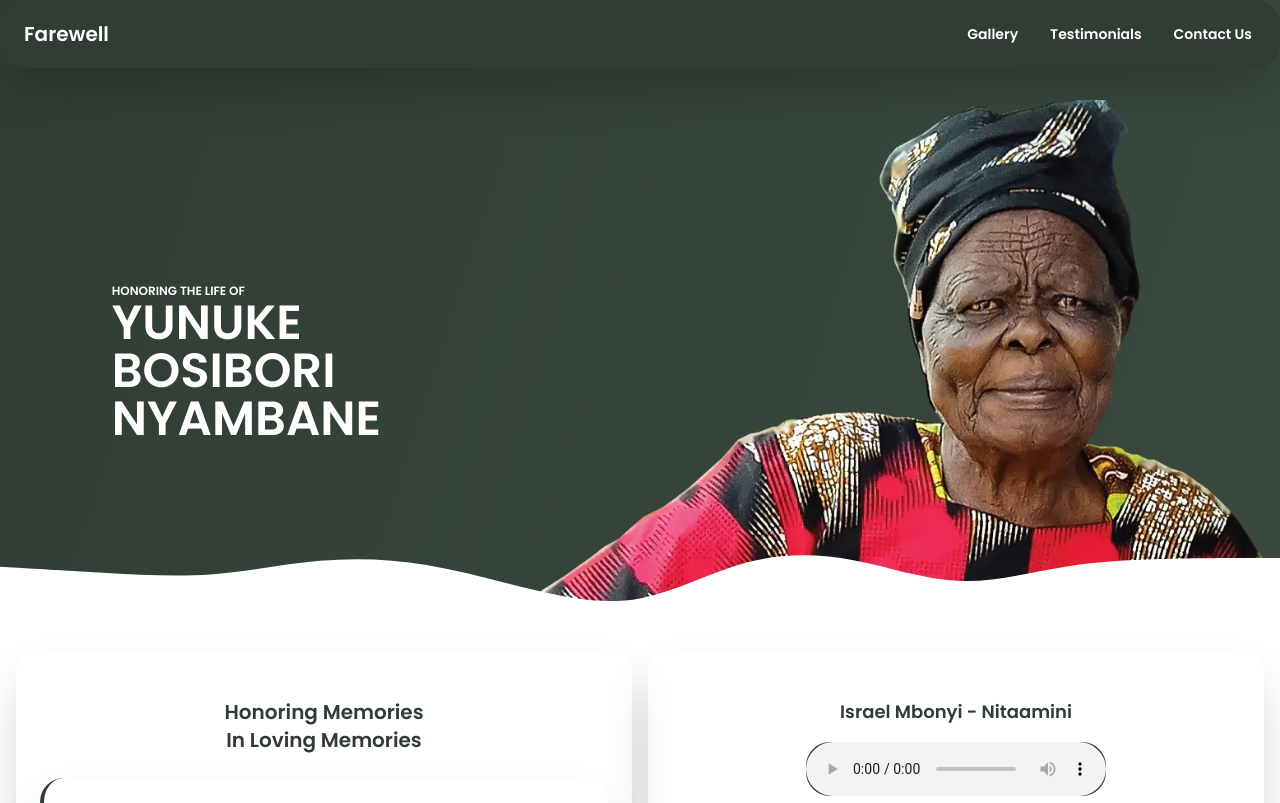
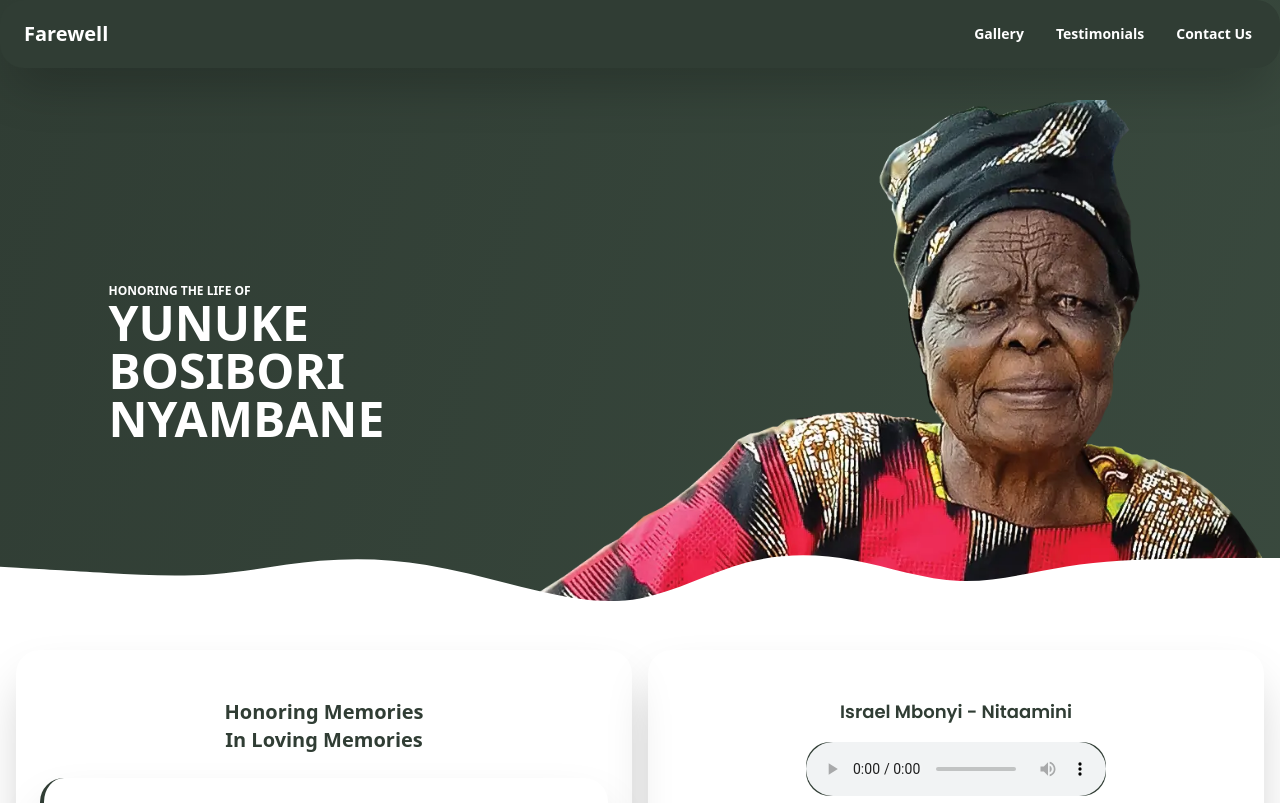
Before and after one commit to NyabutiBrian/funeral_website, a React (Vite) app in the folder frontend/: page / in a window 1280 px wide. Shown: the top 803 px of the page. Built offline with nearby package versions, Linux system fonts and the light colour scheme; no server answers.

Commit message:
changed import to script

```diff
--- a/frontend/index.html
+++ b/frontend/index.html
@@ -24,6 +24,11 @@
     <!-- Font Awesome Icons -->
     <script src="https://kit.fontawesome.com/a9cdceb046.js" crossorigin="anonymous"></script>
 
+    <!-- Google Font -->
+    <link rel="preconnect" href="https://fonts.googleapis.com">
+    <link rel="preconnect" href="https://fonts.gstatic.com" crossorigin>
+    <link href="https://fonts.googleapis.com/css2?family=Poppins:ital,wght@0,400;0,500;0,600;0,700;0,800;1,400;1,500;1,600;1,700;1,800&display=swap" rel="stylesheet">
+
   </head>
   <body>
     <div id="root"></div>
--- a/frontend/src/index.css
+++ b/frontend/src/index.css
@@ -1,5 +1,3 @@
-@import url('https://fonts.googleapis.com/css2?family=Poppins:ital,wght@0,400;0,500;0,600;0,700;0,800;1,400;1,500;1,600;1,700;1,800&display=swap');
-
 @tailwind base;
 @tailwind components;
 @tailwind utilities;
@@ -11,5 +9,4 @@
 body {
     min-height: 100vh;
     background: linear-gradient(to bottom right, #303D34, #405245);
-    font-family: Poppins;
 }
```
